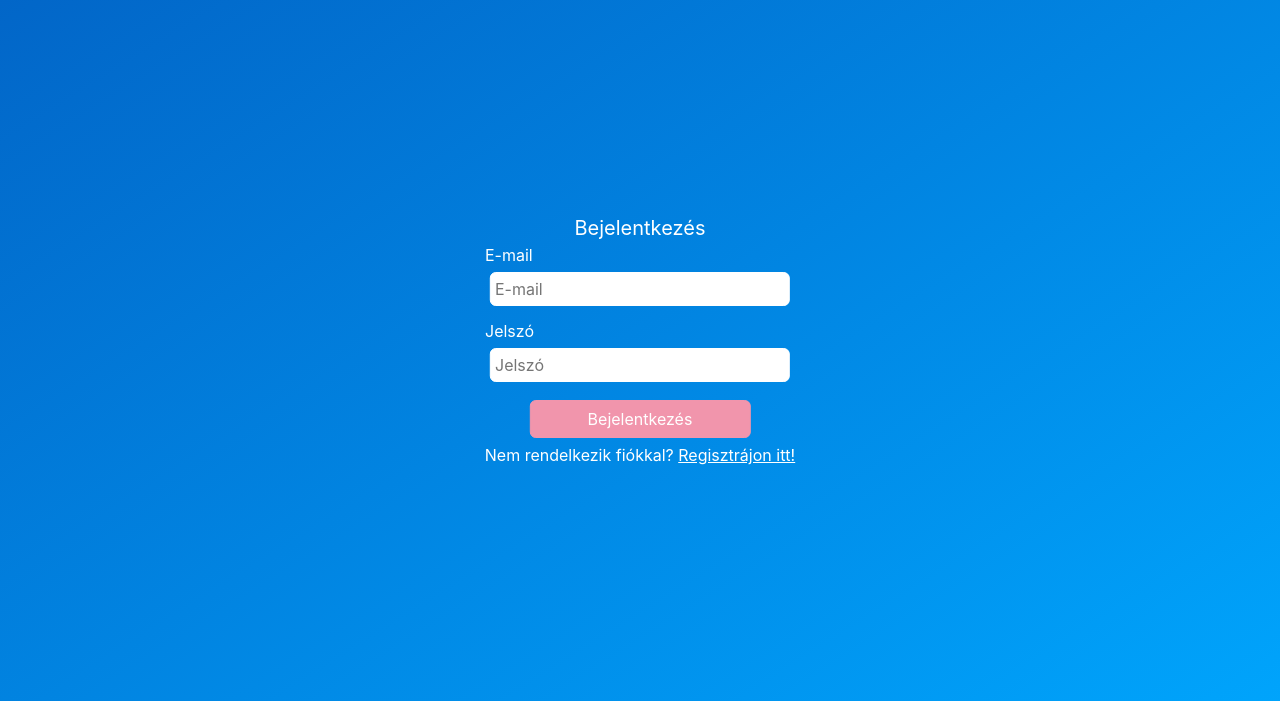
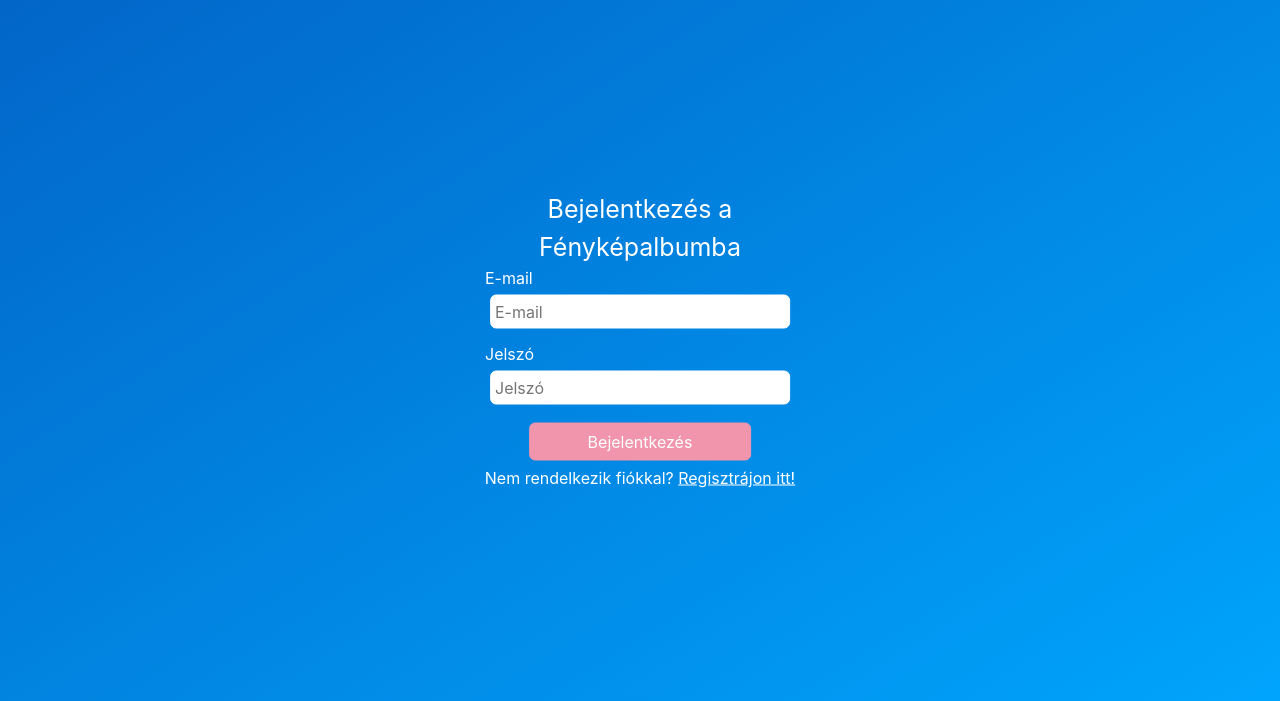
Before and after one commit to TomiOhl/adatbalapu-fenykepalbum, a Flask app: page / in a window 1280 px wide. Shown: the top 701 px of the page. Run offline with Flask 2, Linux system fonts and the light colour scheme; data that the repository does not hold is empty; some libraries are stand-ins or nearby versions.

Commit message:
Login: vizsuál kasztömizéjsön

```diff
--- a/static/style.css
+++ b/static/style.css
@@ -40,7 +40,7 @@ body {
     margin-left: auto;
 	margin-right: auto;
 	max-width: 75%;
-	font-size: 20px;
+	font-size: 25px;
     text-align: center;
 }
 .description img {
--- a/templates/index.html
+++ b/templates/index.html
@@ -20,10 +20,10 @@
     	<div id="minden">
 
     	<section>
-   		<form class="col-12" method="post">
+   		<form class="col-12" method="POST">
             <div id="loginbox">
                 <div class="description">
-                    <span>Bejelentkezés</span>
+                    <span>Bejelentkezés a Fényképalbumba</span>
                 </div>
                 <label for="email">E-mail<br>
                     <input id="email" name="loginemail" type="email" placeholder="E-mail" required>
@@ -32,7 +32,7 @@
                     <input id="password" name="loginpassword" type="password" placeholder="Jelszó" required>
                 </label> <br>
                 <input type="hidden" name="login" value="login"/>
-                <button type="submit" class="btn btn-primary" value="login">Bejelentkezés</button>
+                <button type="submit" class="btn" value="login">Bejelentkezés</button>
                 <div class="signup">
                     Nem rendelkezik fiókkal? <a href="#" data-toggle="modal" data-target="#modal-signup">Regisztrájon itt!</a>
                 </div>
```
